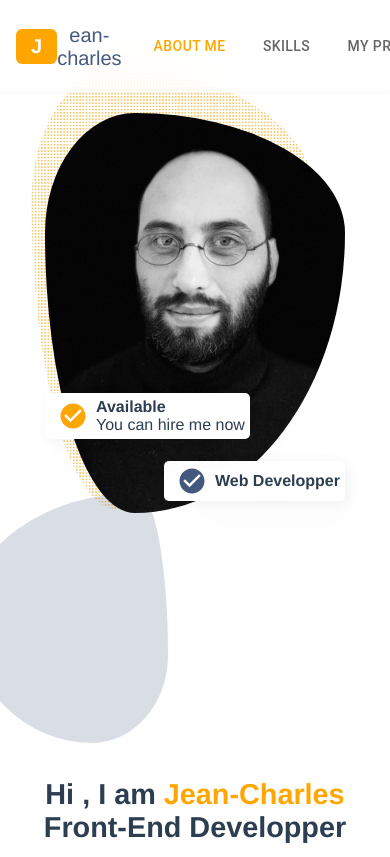
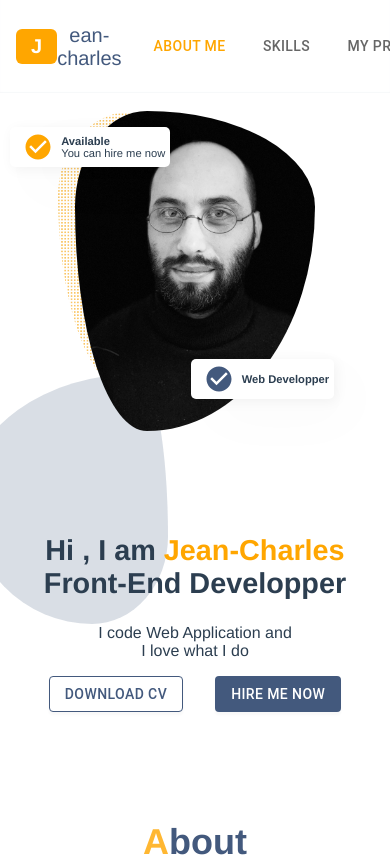
Before and after one commit to Cadegan/portfolio, a React (Create React App) app: page / in a window 390 px wide. Shown: the top 857 px of the page. Built offline with nearby package versions, Linux system fonts and the light colour scheme; no server answers.

Commit message:
Responsive tablet

```diff
--- a/src/components/home/_profil.scss
+++ b/src/components/home/_profil.scss
@@ -1,6 +1,6 @@
 .home {
     display: flex;
-    height: 100vh;
+    min-height: 100vh;
     justify-content: space-between;
     align-items: center;
     // margin-bottom: 4rem;
@@ -125,13 +125,20 @@
 
 @media only screen and (max-width: 1024px) {
     .home {
-        gap: 4rem;
+        // transition: all 0.3s ease-in-out;
+        gap: 0rem;
     }
 }
 
-@media only screen and (max-width: 900px) {
+
+@media screen and (max-width: 768px) {
+
+    /* styles pour tablette en mode portrait */
     .home {
         flex-direction: column-reverse;
+        // height: 75vh;
+        justify-content: space-evenly;
+        top: 0;
 
         &::before {
             display: none;
@@ -140,20 +147,49 @@
 
     .profil-img_wrapper {
         gap: 0rem;
-        width: 300px;
+        width: 240px;
+
+        &::before {
+            width: 100%;
+            height: 280px;
+        }
     }
 
     .iAmFree {
-        left: 0%;
-        top: 70%
+        left: -27%;
+
+        * {
+            font-size: 0.7rem;
+        }
     }
 
     .developper {
-        bottom: 3%;
+        right: -8%;
+
+        * {
+            font-size: 0.7rem;
+            right: -26%;
+        }
     }
 }
 
-@media screen and (max-width: 768px) {
+
+@media (min-device-width: 768px) and (max-device-width: 1024px) {
+    .home {
+        min-height: 70vh;
+    }
+
+}
+
+@media (min-width: 320px) and (max-width: 480px) {
+    .main {
+        // margin-top: 0rem;
+    }
+
+    .home {
+        min-height: 90vh;
+    }
+
     .catch-phrase h1 {
         font-size: 1.8rem;
     }
--- a/src/styles/_global.css
+++ b/src/styles/_global.css
@@ -1 +1 @@
-html{font-family:Avenir,Helvetica,Arial,sans-serif;-webkit-font-smoothing:antialiased;-moz-osx-font-smoothing:grayscale;text-align:center;color:#2c3e50}body{margin:0}#root{display:flex;flex-direction:column;min-height:100vh}main{margin-top:2rem;display:flex;flex-direction:column}main>*:not(:first-child):not(:nth-child(2)){margin-top:5rem}section{width:100%;height:100%;max-width:1024px;margin:0 auto;padding:0 4rem}@media only screen and (max-width: 900px){main{margin-top:6rem}main>*:not(:first-child){margin-top:5rem}section{padding:0 2rem}}
+html{font-family:Avenir,Helvetica,Arial,sans-serif;-webkit-font-smoothing:antialiased;-moz-osx-font-smoothing:grayscale;text-align:center;color:#2c3e50}body{margin:0}#root{display:flex;flex-direction:column;min-height:100vh}main{margin-top:2rem;display:flex;flex-direction:column}main>*:not(:first-child):not(:nth-child(2)){margin-top:5rem}section{width:100%;height:100%;max-width:1024px;margin:0 auto;padding:0 4rem}@media only screen and (max-width: 900px){section{padding:0 2rem}}
--- a/src/styles/_global.scss
+++ b/src/styles/_global.scss
@@ -40,14 +40,21 @@ section {
 
 @media only screen and (max-width: 900px) {
     main {
-        margin-top: 6rem;
+        // margin-top: 6rem;
 
-        &>*:not(:first-child) {
-            margin-top: 5rem;
-        }
+        // &>*:not(:first-child) {
+    //     margin-top: 5rem;
+    // }
     }
 
     section {
         padding: 0 2rem;
     }
+
 }
+
+// @media screen and (min-width: 768px) {
+    //     main {
+    //         margin-top: 6rem;
+    //     }
+    // }
--- a/src/styles/main.css
+++ b/src/styles/main.css
@@ -35,12 +35,6 @@ section {
 }
 
 @media only screen and (max-width: 900px) {
-  main {
-    margin-top: 6rem;
-  }
-  main > *:not(:first-child) {
-    margin-top: 5rem;
-  }
   section {
     padding: 0 2rem;
   }
@@ -73,7 +67,7 @@ section {
 
 .home {
   display: flex;
-  height: 100vh;
+  min-height: 100vh;
   justify-content: space-between;
   align-items: center;
   top: 2vh;
@@ -185,29 +179,50 @@ section {
 
 @media only screen and (max-width: 1024px) {
   .home {
-    gap: 4rem;
+    gap: 0rem;
   }
 }
-@media only screen and (max-width: 900px) {
+@media screen and (max-width: 768px) {
+  /* styles pour tablette en mode portrait */
   .home {
     flex-direction: column-reverse;
+    justify-content: space-evenly;
+    top: 0;
   }
   .home::before {
     display: none;
   }
   .profil-img_wrapper {
     gap: 0rem;
-    width: 300px;
+    width: 240px;
+  }
+  .profil-img_wrapper::before {
+    width: 100%;
+    height: 280px;
   }
   .iAmFree {
-    left: 0%;
-    top: 70%;
+    left: -27%;
+  }
+  .iAmFree * {
+    font-size: 0.7rem;
   }
   .developper {
-    bottom: 3%;
+    right: -8%;
+  }
+  .developper * {
+    font-size: 0.7rem;
+    right: -26%;
   }
 }
-@media screen and (max-width: 768px) {
+@media (min-device-width: 768px) and (max-device-width: 1024px) {
+  .home {
+    min-height: 70vh;
+  }
+}
+@media (min-width: 320px) and (max-width: 480px) {
+  .home {
+    min-height: 90vh;
+  }
   .catch-phrase h1 {
     font-size: 1.8rem;
   }
```
Also changed, not shown: src/components/home/_profil.css (+1 -1 lines), 1 other file (tests, documents, lock files or other folders).
